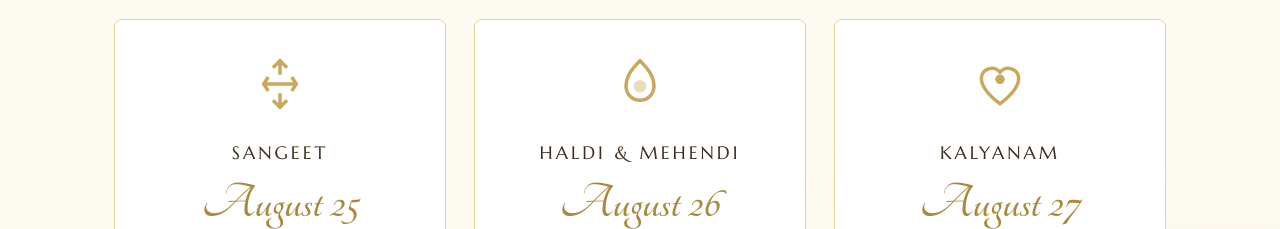
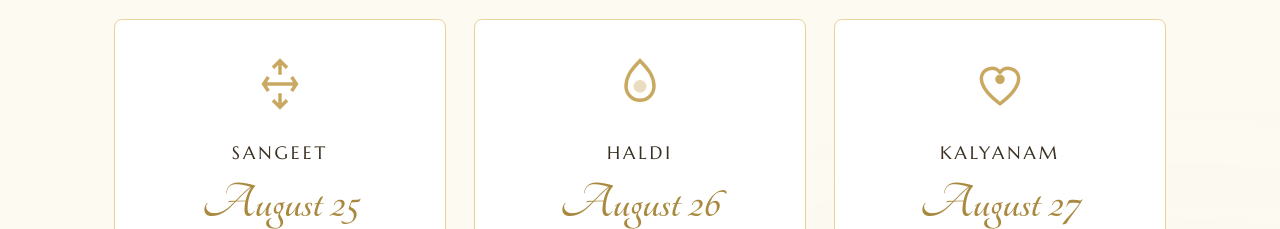
Before and after one commit to PurnaKoteswaraRaoMallepaddi/Nikitha-Purna-Wedding-Invitation, a plain HTML site: page index.html in a window 1280 px wide. Shown: the part 1500-1729 px from the top of the page. Drawn offline with nearby package versions, Linux system fonts and the light colour scheme.

Commit message:
Change event name from 'Mehendi & Haldi' to 'Haldi'

```diff
--- a/index.html
+++ b/index.html
@@ -369,7 +369,7 @@
         <path d="M12 2C8 6 6 9 6 13a6 6 0 0012 0c0-4-2-7-6-11z"/>
         <circle cx="12" cy="13" r="2" fill="currentColor" opacity="0.4"/>
       </svg>
-      <div class="event-name">Haldi &amp; Mehendi</div>
+      <div class="event-name">Haldi</div>
       <div class="event-date">August 26</div>
       <div class="event-time">Wednesday</div>
     </div>
```
